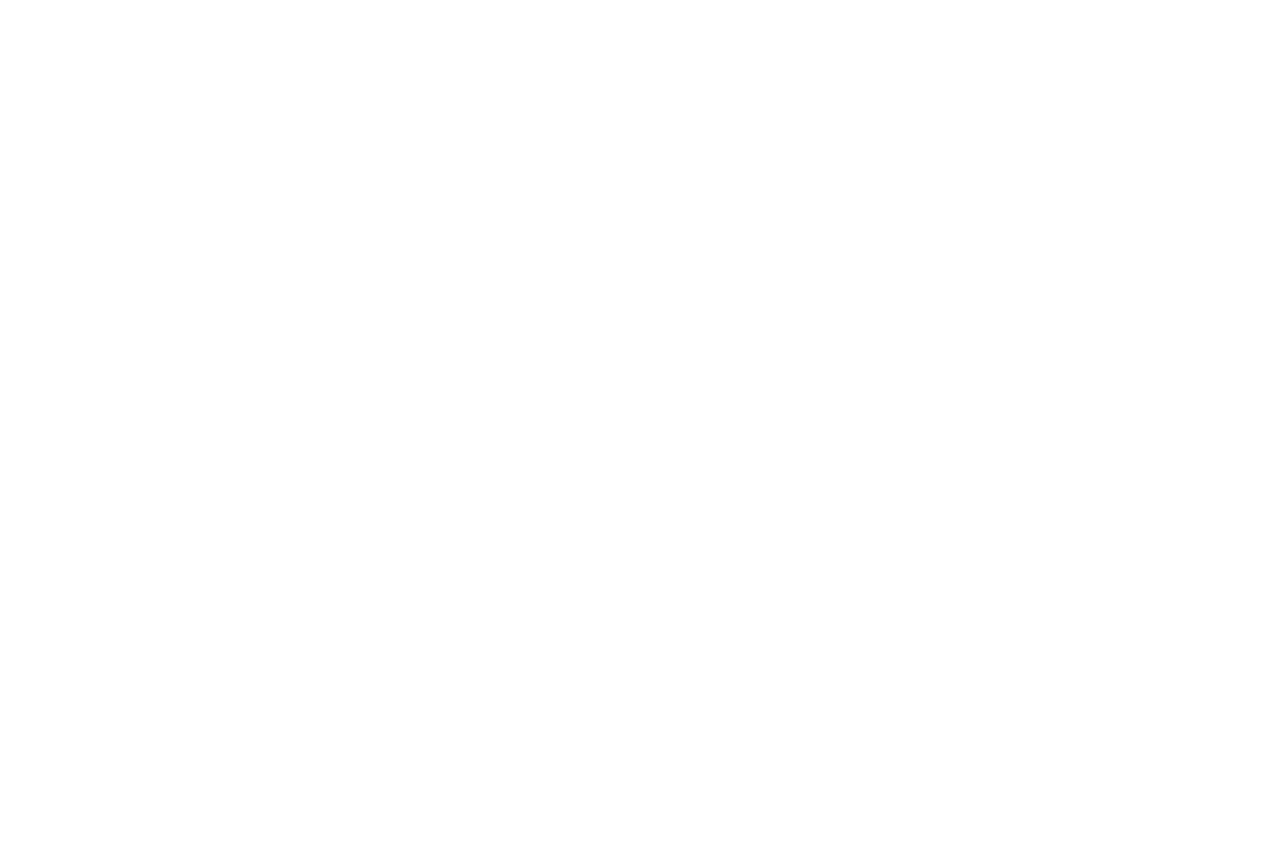
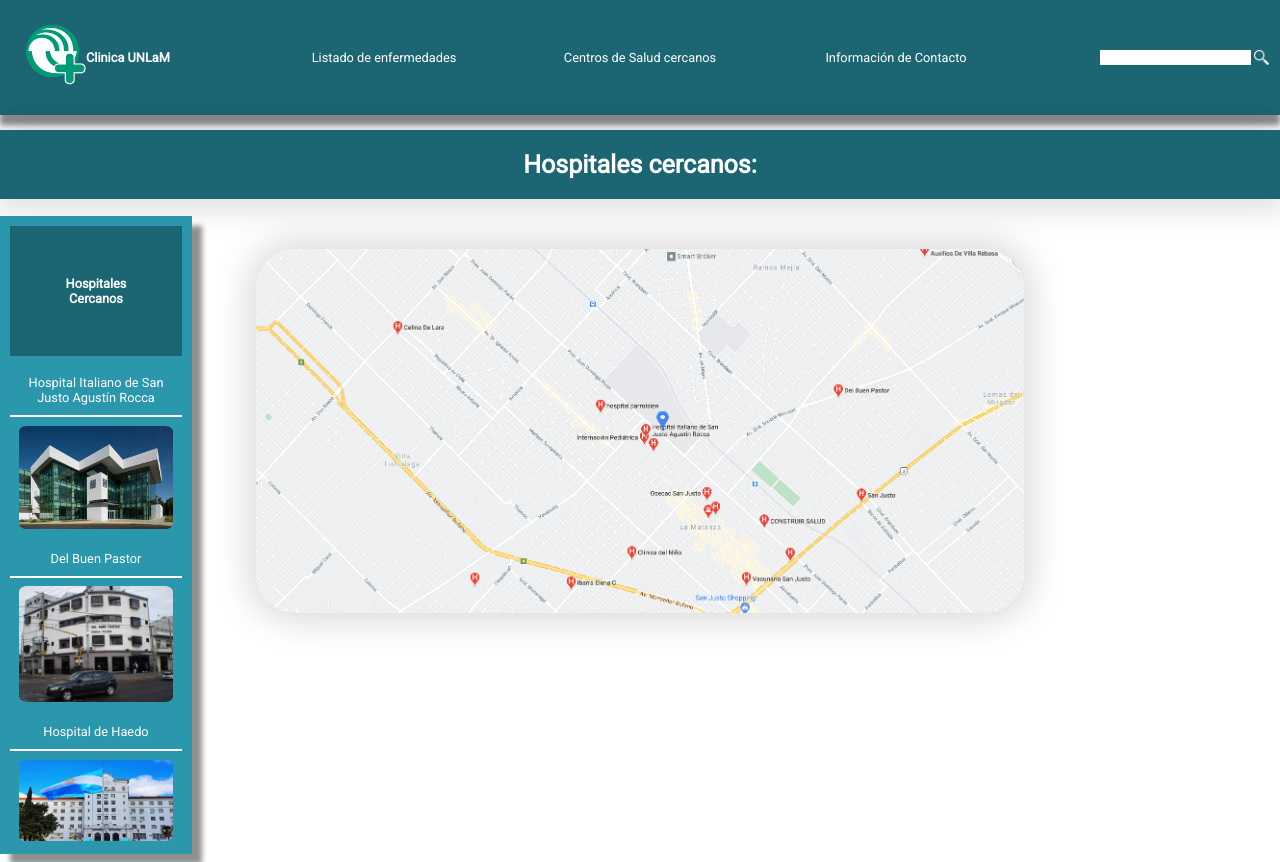
Before and after one commit to GastonNHaczek/Eda01PrograWeb1-2Cuatrimestre, a plain HTML site: page mapa.html in a window 1280 px wide. Shown: the top 862 px of the page. Before the commit the page ends 800 px from the top, so only its background shows below. Drawn offline with Linux system fonts and the light colour scheme.

Commit message:
primer commit de hospitales cercanos

```diff
--- /dev/null
+++ b/css/mapa-hospitales-cercanos.css
@@ -0,0 +1,109 @@
+@import url('https://fonts.googleapis.com/css2?family=Roboto&display=swap');
+
+*{
+    padding:0px;
+    margin: 0px;
+    font-family: 'Roboto', sans-serif;
+}
+main{
+    text-align: center;
+
+    margin: 15px 0px;
+
+}
+h2{
+    color:white;
+    background-color: #1c6674;
+    font-size:25px;
+    padding: 20px;
+
+
+}
+section img{
+
+    width: 60%;
+    border-radius: 40px;
+    margin: 50px;
+
+}
+main article{
+    background-color: #1c6674;
+}
+aside{
+    display: flex;
+
+
+}
+
+aside div{
+    width:100%;
+    padding: 10px;
+    background-color: #2a97ad;
+    box-sizing: border-box;
+    align-items: center;
+    width: 15%;
+    box-shadow: 10px 10px 5px 0px rgba(0,0,0,0.44);
+
+    position: relative;
+    top:-450px;
+    left:0px;
+    z-index: 2;
+
+    }
+.llama-149{
+
+
+    background-color: #2a97ad;
+
+
+    width: 70%;
+    box-shadow: 10px 10px 5px 0px rgba(0,0,0,0.44);
+
+    position: relative;
+    bottom:0px;
+    right:0px;
+
+
+}
+
+        aside div ul{
+            display: flex;
+            flex-direction: column;
+            justify-content: center;
+            align-items: center;
+            width: 100%;
+        }
+
+        aside div ul li{
+            width: 100%;
+            text-align: center;
+            }
+
+        aside div img{
+            margin: 0 auto;
+            width: 90%;
+            border-radius: 5%;
+        }
+
+        aside div h5{
+            color: white;
+            background-color: #1c6674;
+            padding: 50px;
+        }
+
+        aside div ul li h6{
+            margin-top: 5%;
+            margin-bottom: 5%;
+            padding: 10px;
+            font-size: 100%;
+            color: white;
+            font-weight: lighter;
+            text-align: center;
+            border-bottom: 2px solid white;
+        }
+.sombras{
+    -webkit-box-shadow: 0px 0px 34px 8px rgba(0,0,0,0.15);
+    -moz-box-shadow: 0px 0px 34px 8px rgba(0,0,0,0.15);
+    box-shadow: 0px 0px 34px 8px rgba(0,0,0,0.15);
+
+}
--- a/mapa.html
+++ b/mapa.html
@@ -4,8 +4,122 @@
     <meta charset="UTF-8">
     <meta name="viewport" content="width=device-width, initial-scale=1.0">
     <title>Hospitales cercanos</title>
+    <link rel="stylesheet" href="css/header-foooter.css">
+    <link rel="stylesheet" href="css/mapa-hospitales-cercanos.css">
 </head>
 <body>
+   <header id="inicio">
+        <nav class="menu">
+                <ul>
+                    <li>
+                        <a href="index.html" class="logo">
+                            <h1>Clinica UNLaM</h1>
+                        </a>
+                    </li>
+                    <li>
+                        <a href="listado-de-enfermedades.html">Listado de enfermedades</a>
+                    </li>
+                    <li>
+                        <a href="mapa.html">Centros de Salud cercanos</a>
+                    </li>
+                    <li>
+                        <a href="contacto.html">Información de Contacto</a>
+                    </li>
+                    <li>
+                        <form action="#" method="post">
+                            <datalist id="informacion">
+                                <option value="enfermedad1">
+                                <option value="enfermedad2">
+                                <option value="emfermedad3">
+                            </datalist>
+                            <input type="text" name="postal" list="informacion">
+                            <input type="submit" value="." class="lupa">
+                        </form>
+                    </li>
+                </ul>
+            </nav>
+    </header>
+    <main>
+       <section class="sombras">
+           <h2 >Hospitales cercanos:</h2>
 
+       </section>
+       <section >
+           <a href="https://www.google.com.ar/maps/search/hospitales/@-34.6694597,-58.5725508,15z/data=!3m1!4b1!4m8!2m7!3m6!1shospitales!2sPolo+Tecnol%C3%B3gico+UNLaM,+Florencio+Varela+1903,+San+Justo,+Provincia+de+Buenos+Aires!3s0x95bcc62cce786e79:0xd79344e9595fafdc!4m2!1d-58.5619038!2d-34.6696304"><img class="sombras" src="img/mapa-hospitales.png" alt="mapas cercanos"></a>
+
+       </section>
+       <aside>
+
+                <div>
+                    <ul>
+                        <li>
+                            <h5>Hospitales Cercanos</h5>
+                        </li>
+                        <li>
+
+                            <a href="https://www.hospitalitaliano.org.ar/#!/home/sanjusto/seccion/13504"><h6>Hospital Italiano de San Justo Agustín Rocca</h6><img src="img/hospital-italiano-de-san-justo-agustin-rocca.jpg" alt="hospital-posadas"></a>
+
+                        </li>
+                        <li>
+
+                            <a href="https://www.grupodbp.com.ar/"><h6>Del Buen Pastor</h6><img src="img/hospital-del-buen-pastor.jpg" alt="hospital-italiano"></a>
+
+                        </li>
+                        <li>
+
+                            <a href="https://hospitalguemeshaedo.webnode.es/especialidades-y-turnos/"><h6>Hospital de Haedo</h6><img src="img/hospital-haedo.jpg" alt="hospital-haedo"></a>
+                        </li>
+                    </ul>
+                </div>
+
+
+        </aside>
+
+    </main>
+
+
+    <footer >
+
+        <article class="columna1">
+            <h6>Datos del grupo</h6>
+            <ul>
+                <li>
+                    <p>Gaston Nahuel Haczek - 41882840</p>
+                </li>
+                <li>
+                    <p>Ruiz Diaz Juan - 31774500</p>
+                </li>
+                <li>
+                    <p>Uriel Iván Schiavone - 41757710</p>
+                </li>
+            </ul>
+        </article>
+
+        <article class ="columna2">
+            <h6>Menu inferior</h6>
+            <ul>
+                <li>
+                    <a href="listado-de-enfermedades.html">Listado de enfermedades</a>
+                </li>
+                <li>
+                    <a href="mapa.html">Hospitales</a>
+                </li>
+                <li>
+                    <a href="contacto.html">Contacto</a>
+                </li>
+            </ul>
+        </article>
+
+        <article class="columna3"><h6>Redes Sociales</h6>
+
+                <div>
+                    <a target="_blank" href="https://www.facebook.com/"><i class="fab fa-facebook-square"></i></a>
+                    <a target="_blank" href="https://www.twitter.com"><i class="fab fa-twitter"></i></a>
+                    <a target="_blank" href="https://www.linkedin.com"><i class="fab fa-linkedin"></i></a>
+                </div>
+
+        </article>
+
+    </footer>
 </body>
 </html>
```
Also changed, not shown: img/hospital-del-buen-pastor.jpg (added), img/hospital-italiano-de-san-justo-agustin-rocca.jpg (added), img/mapa-hospitales.png (added).
